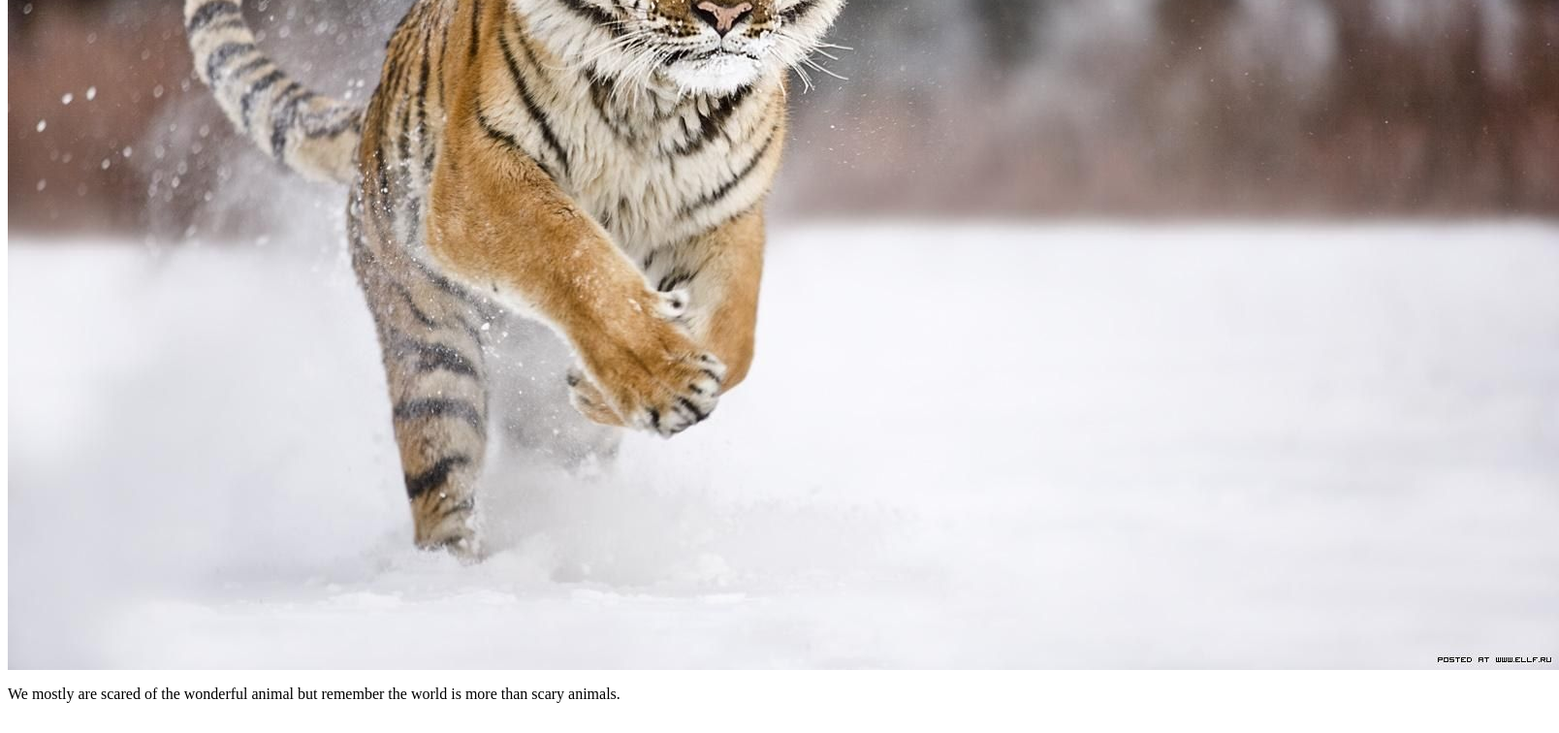
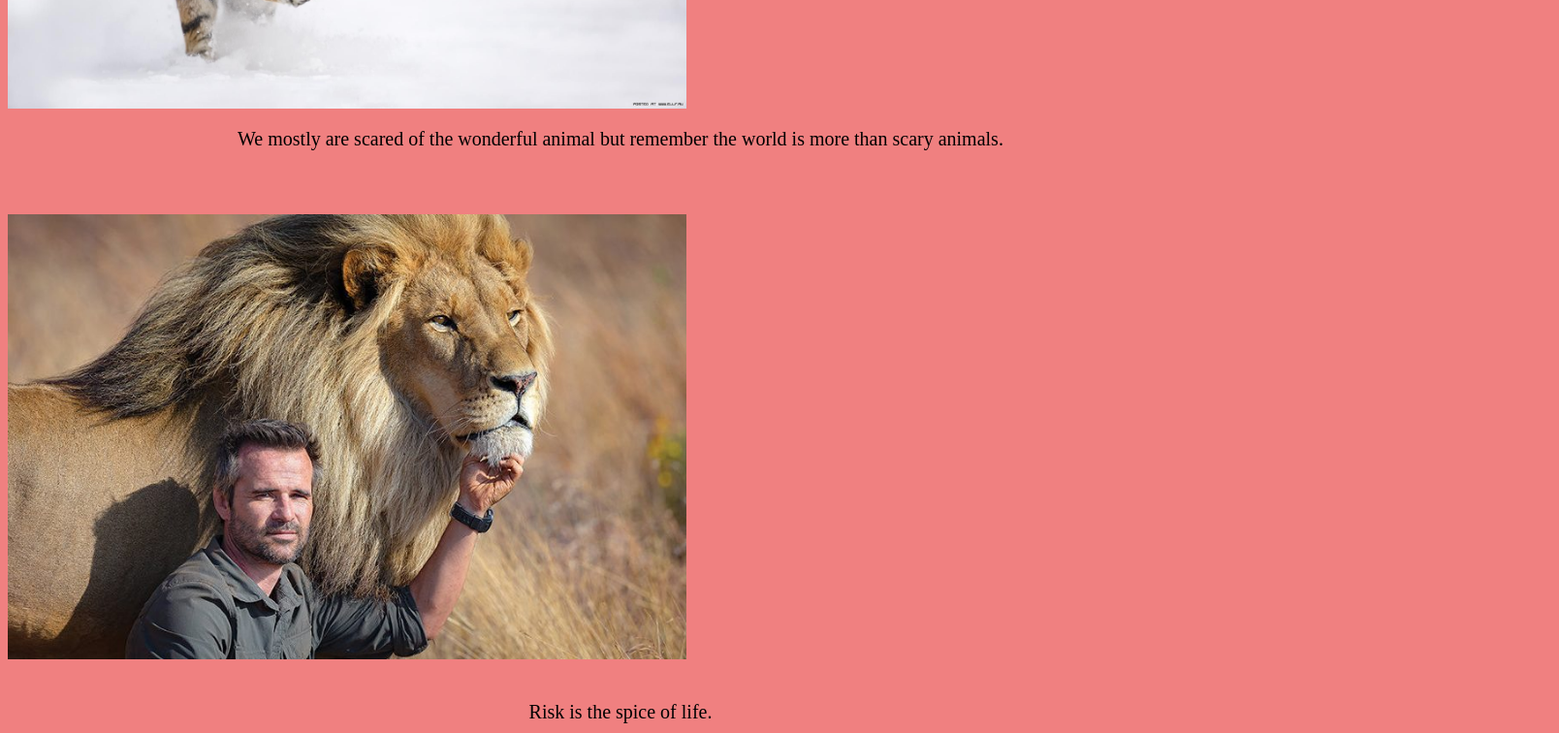
Before and after one commit to Gokulaa2311/projet-blog, a plain HTML site: page index.html in a window 1280 px wide. Shown: the part 460-1216 px from the top of the page at 97% size, 1608 px wide, since content can reach past the window. Drawn offline with Linux system fonts and the light colour scheme.

Commit message:
Add files via upload

```diff
--- a/index.html
+++ b/index.html
@@ -1,23 +1,24 @@
 <html>
-    <link rel="stylesheet" href="styles.css"/>
+
 
 <head>
     <title>Life is amazing</title>
+    <link rel="stylesheet" href="style.css"/>
 </head>
 
-<body class= "body">
+<body class="body">
     <h1>      Hi my name is Gokulaa. This is my world.</h1>
     <br>
-    <img src="XmD7E1.jpg">
+    <img class="i" src="XmD7E1.jpg">
     <p>     We mostly are scared of the wonderful animal but remember the world is more than scary animals. </p>
     <br>
     <br>
-    <img src="lowres__kevin-richardson-4-fileminimizer-792x520.jpg">
+    <img  class="i" src="lowres__kevin-richardson-4-fileminimizer-792x520.jpg">
     <br>
     <p>    Risk is the spice of life.</p>
     <br>
     <br>
-    <img src="download.jpg">
+    <img class="i" src="download.jpg">
     <br>
     <p>     Anger can be a weapon if you know when and how to use it.</p>
     <br>
--- a/style.css
+++ b/style.css
@@ -1,9 +1,11 @@
-img{
-    width: 20%;
+.i{
+    width: 700px;
+    justify-content: center;
+    display: flex;
 }
 
 .body{
-    background-color: crimson;
+    background-color: lightcoral;
     text-align: center;
     font-size: 20;
 }
```
